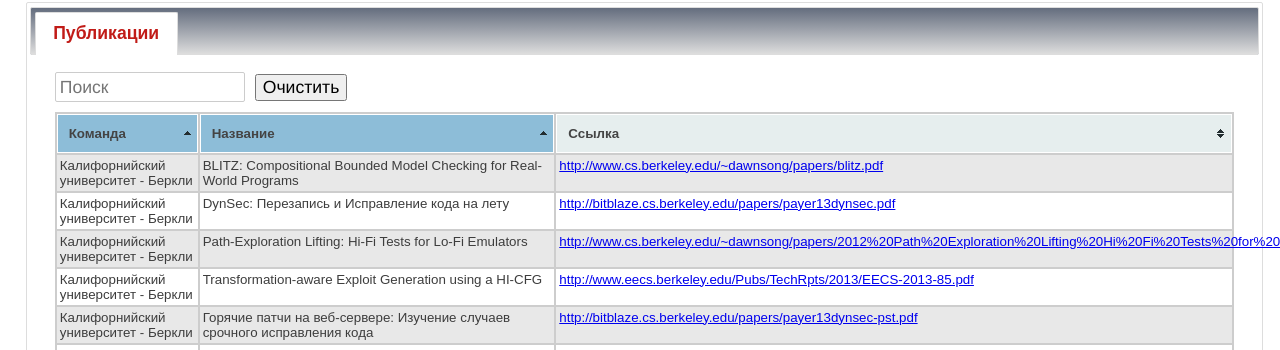
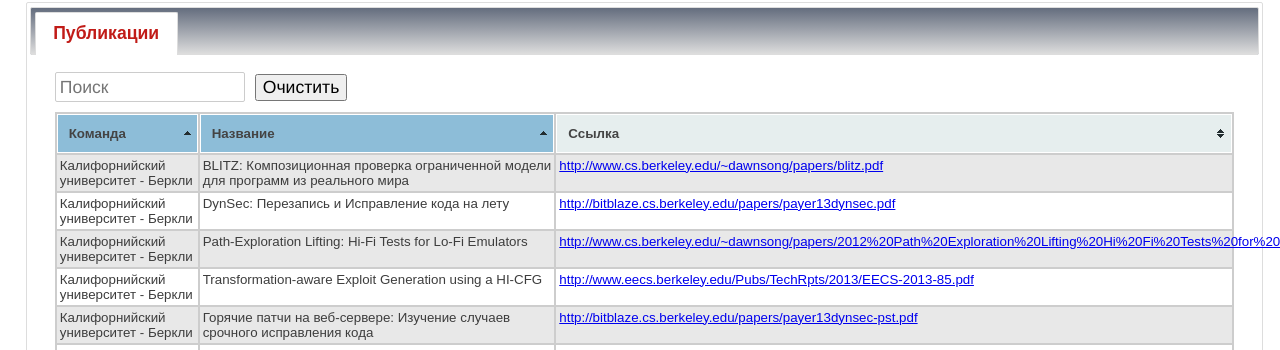
Before and after one commit to kant2002/darpa-ru, a Jekyll site: the page built from ru/BET.html, in a window 1280 px wide and 900 px high, scrolled down 746 px. Shown: the part 102-452 px from the top of the window. Built offline with Jekyll 4.4.1, drawn with Linux system fonts in a browser that asks for light colours.

Commit message:
New translations BET.html (Russian)

```diff
--- a/ru/BET.html
+++ b/ru/BET.html
@@ -74,7 +74,7 @@ office: Information Innovation Office (I2O)
 </tr>
 <tr>
   <td class='team'>Калифорнийский университет - Беркли<a name='Калифорнийский университет - Беркли'></a></td>
-<td class='title'>BLITZ: Compositional Bounded Model Checking for Real-World Programs</td>  <td class='link'><a href='http://www.cs.berkeley.edu/~dawnsong/papers/blitz.pdf' class='external' target='_blank'>http://www.cs.berkeley.edu/~dawnsong/papers/blitz.pdf</a></td>
+<td class='title'>BLITZ: Композиционная проверка ограниченной модели для программ из реального мира</td>  <td class='link'><a href='http://www.cs.berkeley.edu/~dawnsong/papers/blitz.pdf' class='external' target='_blank'>http://www.cs.berkeley.edu/~dawnsong/papers/blitz.pdf</a></td>
 </tr>
 <tr>
   <td class='team'>Калифорнийский университет - Беркли<a name='Калифорнийский университет - Беркли'></a></td>
```
